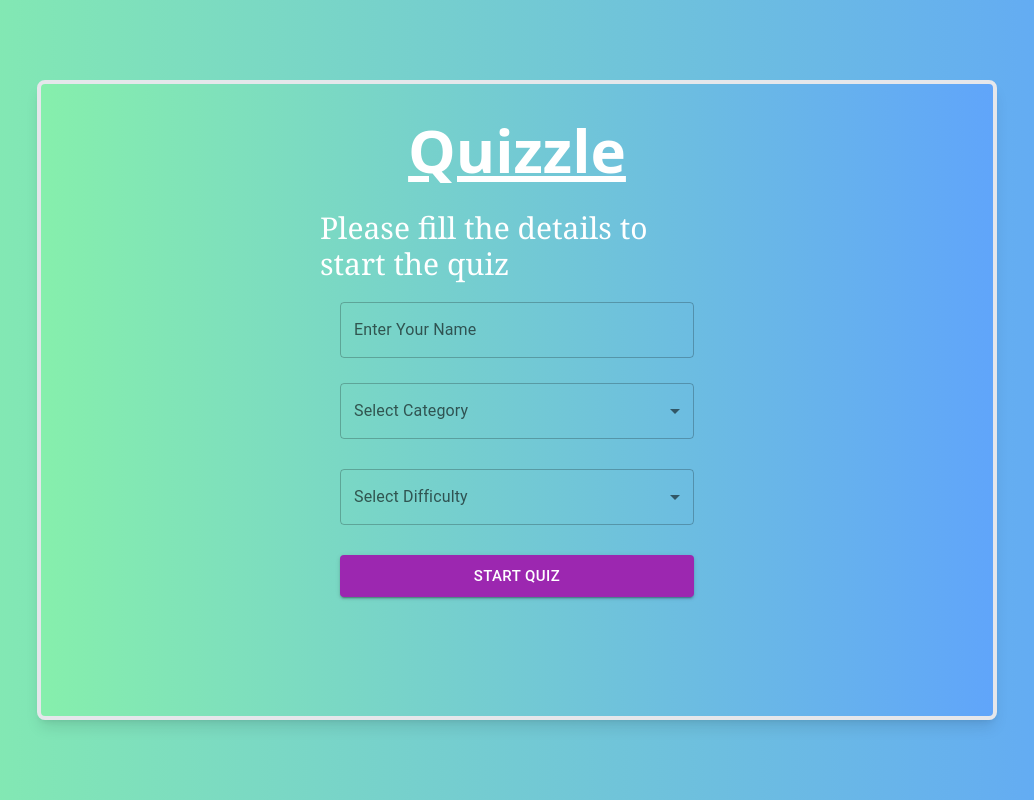
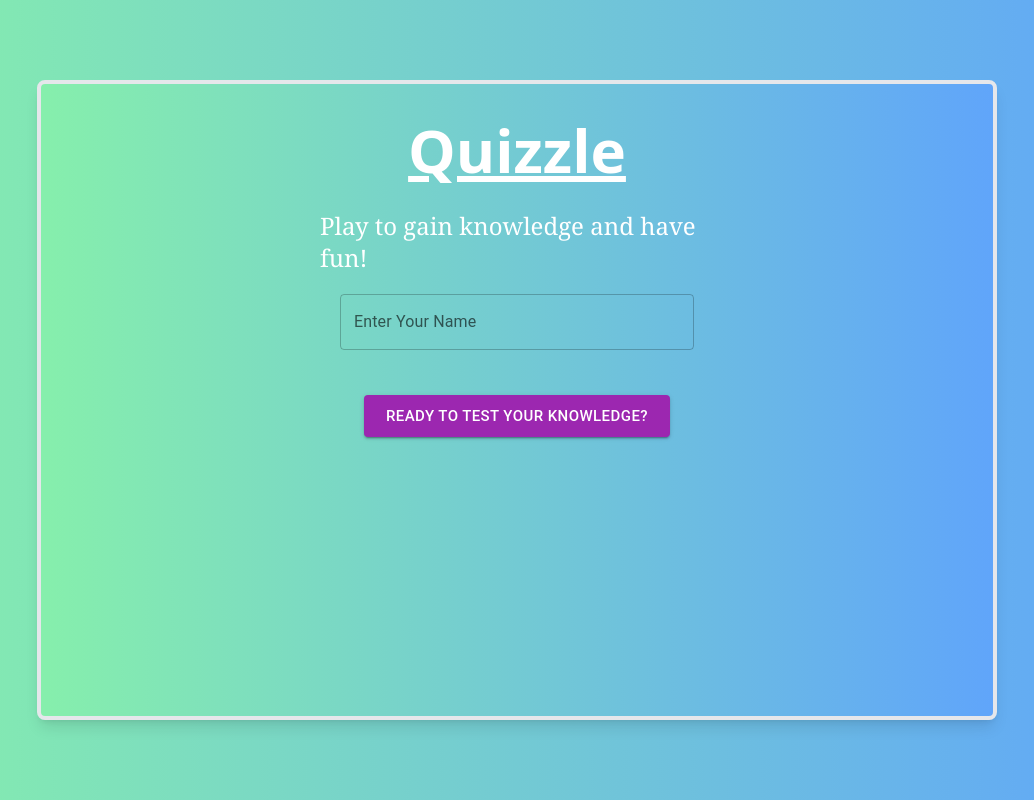
Before and after one commit to saraswathi22-mac/quiz-app, a React (Vite) app: page / in a window 1280 px wide. Shown: the whole page, without its empty margins (123-1157 px from the left). Built offline with nearby package versions, Linux system fonts and the light colour scheme.

Commit message:
Updated the main screen

```diff
--- a/src/pages/Home.jsx
+++ b/src/pages/Home.jsx
@@ -1,82 +1,46 @@
 import { TextField, MenuItem, Button } from "@mui/material";
 import { useState } from "react";
-import Categories from "../DB/Categories";
 import { useNavigate } from "react-router-dom";
 import ErrorMessage from "../components/ErrorMessage";
 
-const Home = ({ name, setName, fetchQuestions }) => {
-  const [category, setCategory] = useState("");
-  const [difficulty, setDifficulty] = useState("");
+const Home = ({ name, setName }) => {
   const [error, setError] = useState(false);
 
   const navigate = useNavigate();
 
   const handleSubmit = () => {
-    if (!category || !difficulty || !name) {
+    if (!name) {
       setError(true);
       return;
     } else {
       setError(false);
-      fetchQuestions(category, difficulty);
-      navigate("/quiz");
+      navigate("/rules-and-selection");
     }
   };
 
   return (
     <div className="flex justify-around">
       <div className="flex flex-col items-center p-2.5 w-[45%] font-light font-serif">
-        <span className="text-3xl">
-          Please fill the details to start the quiz
-        </span>
+        <span className="text-2xl">Play to gain knowledge and have fun!</span>
         <div className="flex flex-col justify-evenly w-full text-left flex-0.8 p-5">
-          {error && <ErrorMessage>Please fill all the fields.</ErrorMessage>}
+          {error && (
+            <ErrorMessage>Please enter your name to proceed.</ErrorMessage>
+          )}
           <TextField
             style={{ marginBottom: 25 }}
             label="Enter Your Name"
             variant="outlined"
             onChange={(e) => setName(e.target.value)}
           />
-          <TextField
-            select
-            label="Select Category"
-            value={category}
-            onChange={(e) => setCategory(e.target.value)}
-            variant="outlined"
-            style={{ marginBottom: 30 }}
-          >
-            {Categories.map((item) => (
-              <MenuItem key={item.category} value={item.value}>
-                {item.category}
-              </MenuItem>
-            ))}
-          </TextField>
-          <TextField
-            select
-            label="Select Difficulty"
-            value={difficulty}
-            onChange={(e) => setDifficulty(e.target.value)}
-            variant="outlined"
-            style={{ marginBottom: 30 }}
-          >
-            <MenuItem key="Easy" value="easy">
-              Easy
-            </MenuItem>
-            <MenuItem key="Medium" value="medium">
-              Medium
-            </MenuItem>
-            <MenuItem key="Hard" value="hard">
-              Hard
-            </MenuItem>
-          </TextField>
+        </div>
         <Button
           variant="contained"
           color="secondary"
           size="large"
           onClick={handleSubmit}
         >
-            Start Quiz
+          Ready to test your knowledge?
         </Button>
-        </div>
       </div>
     </div>
   );
```
Lines whose indentation alone changed are shown as unchanged.
